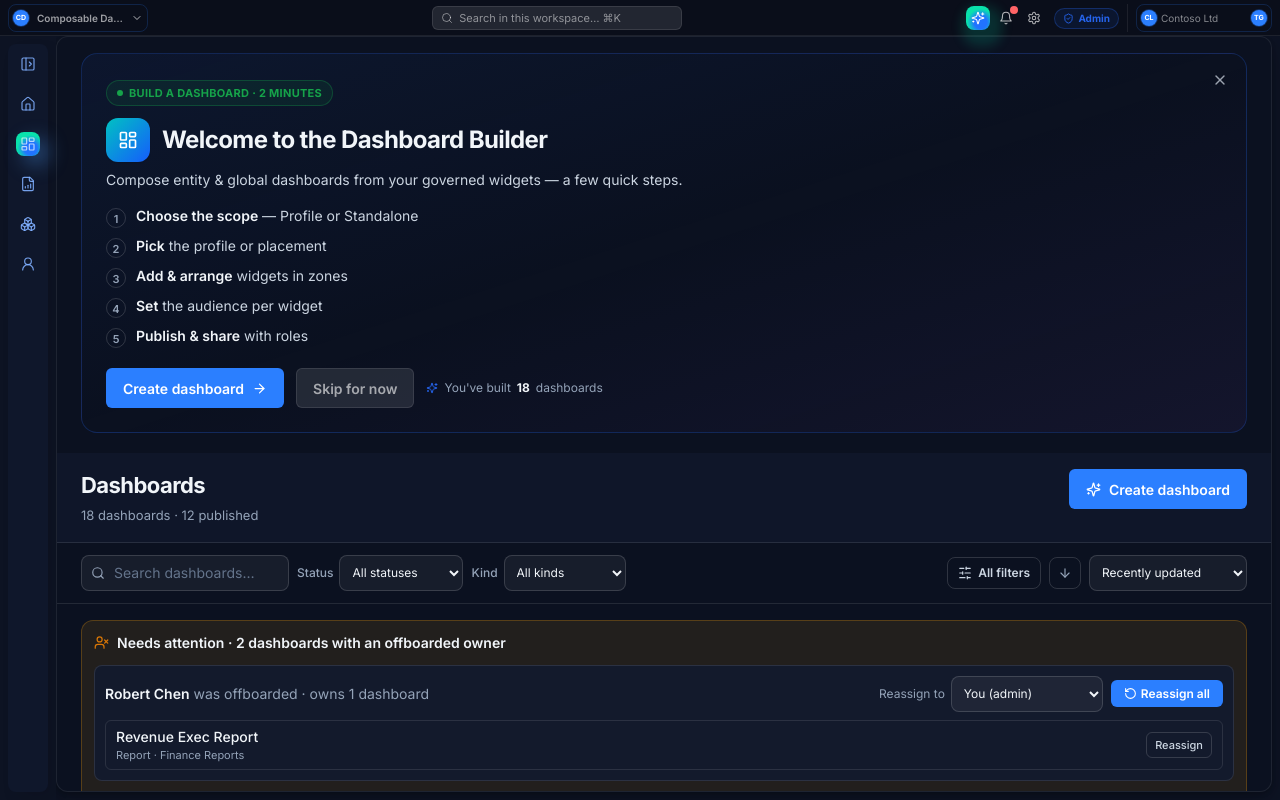
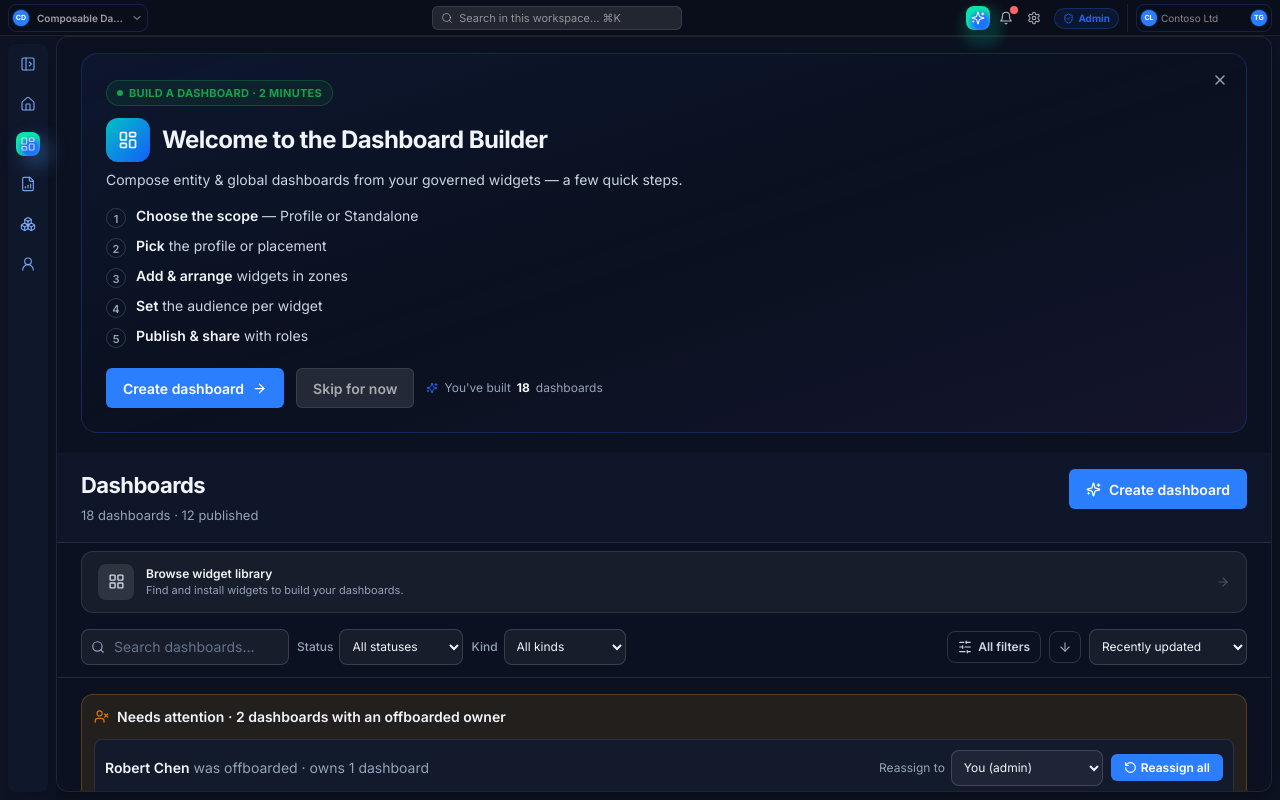
Before and after one commit to thomzilla33/widget-canvas, a React (Vite) app: page /dashboards in a window 1280 px wide. Built offline with nearby package versions, Linux system fonts and the light colour scheme.

Commit message:
feat: browse widget library card anchored at top of dashboard list
Marketplace-first consistency — 'Browse widget library' card always
visible at the top of the Dashboards catalog, per Edgardo feedback.

```diff
--- a/src/pages/DashboardList.jsx
+++ b/src/pages/DashboardList.jsx
@@ -1,7 +1,7 @@
 import { useState } from 'react'
 import { useNavigate, useLocation } from 'react-router-dom'
 import { useLoadMore } from '../hooks/useLoadMore.js'
-import { MapPin, UserX, RotateCcw, FileBarChart, ArrowRight, Sparkles, MoreHorizontal, Eye, Pencil, Trash2, Copy, Plus } from 'lucide-react'
+import { MapPin, UserX, RotateCcw, FileBarChart, ArrowRight, Sparkles, MoreHorizontal, Eye, Pencil, Trash2, Copy, Plus, LayoutGrid } from 'lucide-react'
 import { PageHeader, Badge, EmptyState } from '../components/common/index.jsx'
 import { Tag } from '@/components/ui/Tag'
 import { Button } from '@/components/ui/Button'
@@ -153,6 +153,23 @@ export default function DashboardList() {
           ) : null
         }
       />
+
+      {/* Browse Library — anchored card always at top */}
+      <div className="px-6 pt-2 pb-1">
+        <button
+          onClick={() => navigate('/widgets')}
+          className="group flex w-full items-center gap-3 rounded-xl border border-white/10 bg-white/5 px-4 py-3 text-left transition-all hover:border-white/20 hover:bg-white/[0.08]"
+        >
+          <span className="grid h-9 w-9 shrink-0 place-items-center rounded-lg bg-white/10 text-slate-300">
+            <LayoutGrid size={17} aria-hidden="true" />
+          </span>
+          <span className="min-w-0 flex-1">
+            <span className="block text-xs font-semibold text-slate-100">Browse widget library</span>
+            <span className="block text-[11px] text-slate-400">Find and install widgets to build your dashboards.</span>
+          </span>
+          <ArrowRight size={14} className="shrink-0 text-slate-600 transition-transform group-hover:translate-x-0.5 group-hover:text-slate-400" />
+        </button>
+      </div>
 
       <FilterToolbar
         searchValue={search}
```
